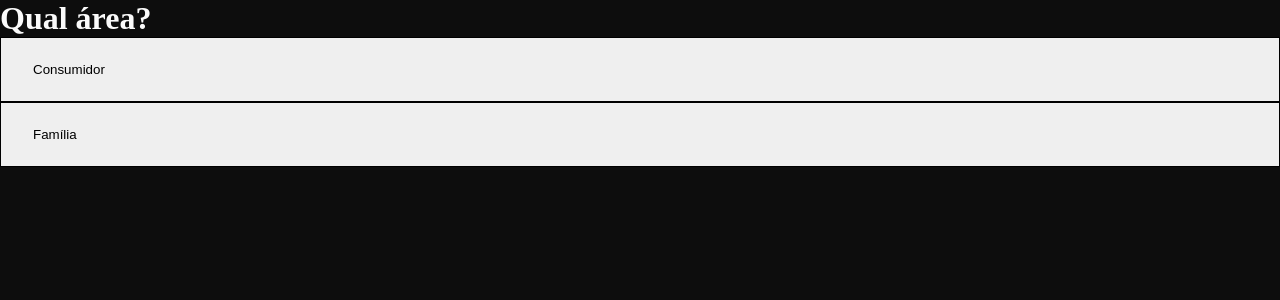
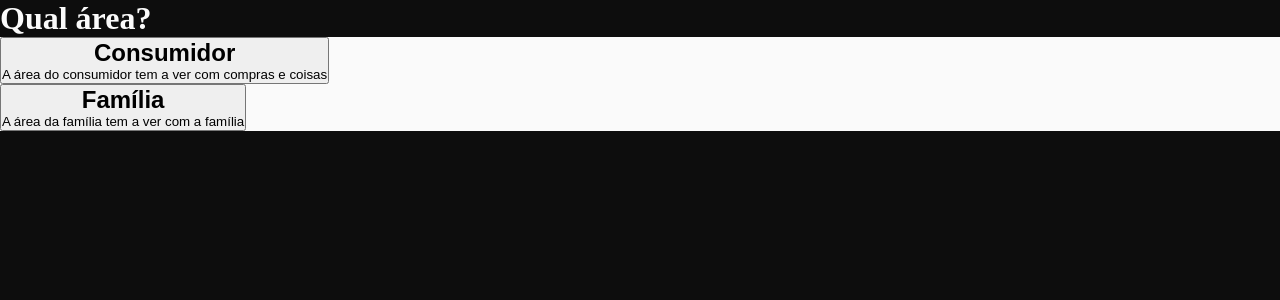
Before and after one commit to hbalardin/ifsul-project, a React (Create React App) app: page /quiz in a window 1280 px wide. Shown: the top 300 px of the page. Built offline with nearby package versions, Linux system fonts and the light colour scheme.

Commit message:
Implementing answer card component on quiz page

```diff
--- /dev/null
+++ b/src/components/AnswerCard/index.tsx
@@ -0,0 +1,21 @@
+import { Container, Title } from './styles';
+
+interface AnswerCardProps {
+  title: string;
+  description: string;
+  onClick: () => void;
+}
+
+export const AnswerCard = ({ title, description, onClick }: AnswerCardProps): JSX.Element => (
+
+  <Container>
+    {/* <img src="" alt="" /> */}
+    <button
+      type="button"
+      onClick={onClick}
+    >
+      <Title>{title}</Title>
+      <p>{description}</p>
+    </button>
+  </Container>
+);
--- /dev/null
+++ b/src/components/AnswerCard/styles.ts
@@ -0,0 +1,9 @@
+import styled from 'styled-components';
+
+export const Container = styled.li`
+    background-color: #fafafa;
+`;
+
+export const Title = styled.h2`
+    font-size: 24px;
+`;
--- /dev/null
+++ b/src/components/index.ts
@@ -0,0 +1 @@
+export * from './AnswerCard';
--- a/src/pages/Quiz/index.tsx
+++ b/src/pages/Quiz/index.tsx
@@ -1,5 +1,5 @@
 import { useEffect, useState } from 'react';
-
+import { AnswerCard } from '../../components';
 import quiz from '../../mocks/quiz.json';
 
 interface Question {
@@ -61,26 +61,12 @@ export const Quiz = (): JSX.Element => {
             <div>
               <ul style={{ padding: 0 }}>
                 {currentAnswers.map((answer) => (
-                  <li
+                  <AnswerCard
                     key={answer.id}
-                    style={{
-                      listStyle: 'none',
-                    }}
-                  >
-                    <button
-                      type="button"
-                      onClick={() => handleSelectAnswer(answer.nextQuestionId)}
-                      style={{
-                        padding: '24px 32px',
-                        border: '1px solid #000',
-                        cursor: 'pointer',
-                        width: '100%',
-                        textAlign: 'left',
-                      }}
-                    >
-                      {answer.title}
-                    </button>
-                  </li>
+                    title={answer.title}
+                    description={answer.description}
+                    onClick={() => handleSelectAnswer(answer.nextQuestionId)}
+                  />
                 ))}
               </ul>
             </div>
--- a/src/styles/global.ts
+++ b/src/styles/global.ts
@@ -1,4 +1,4 @@
-import { createGlobalStyle } from "styled-components";
+import { createGlobalStyle } from 'styled-components';
 
 export const GlobalStyle = createGlobalStyle`
     * {
@@ -15,4 +15,4 @@ export const GlobalStyle = createGlobalStyle`
     button {
         cursor: pointer;
     }
-`
+`;
```
Also changed, not shown: src/App.tsx (line endings or trailing spaces).
